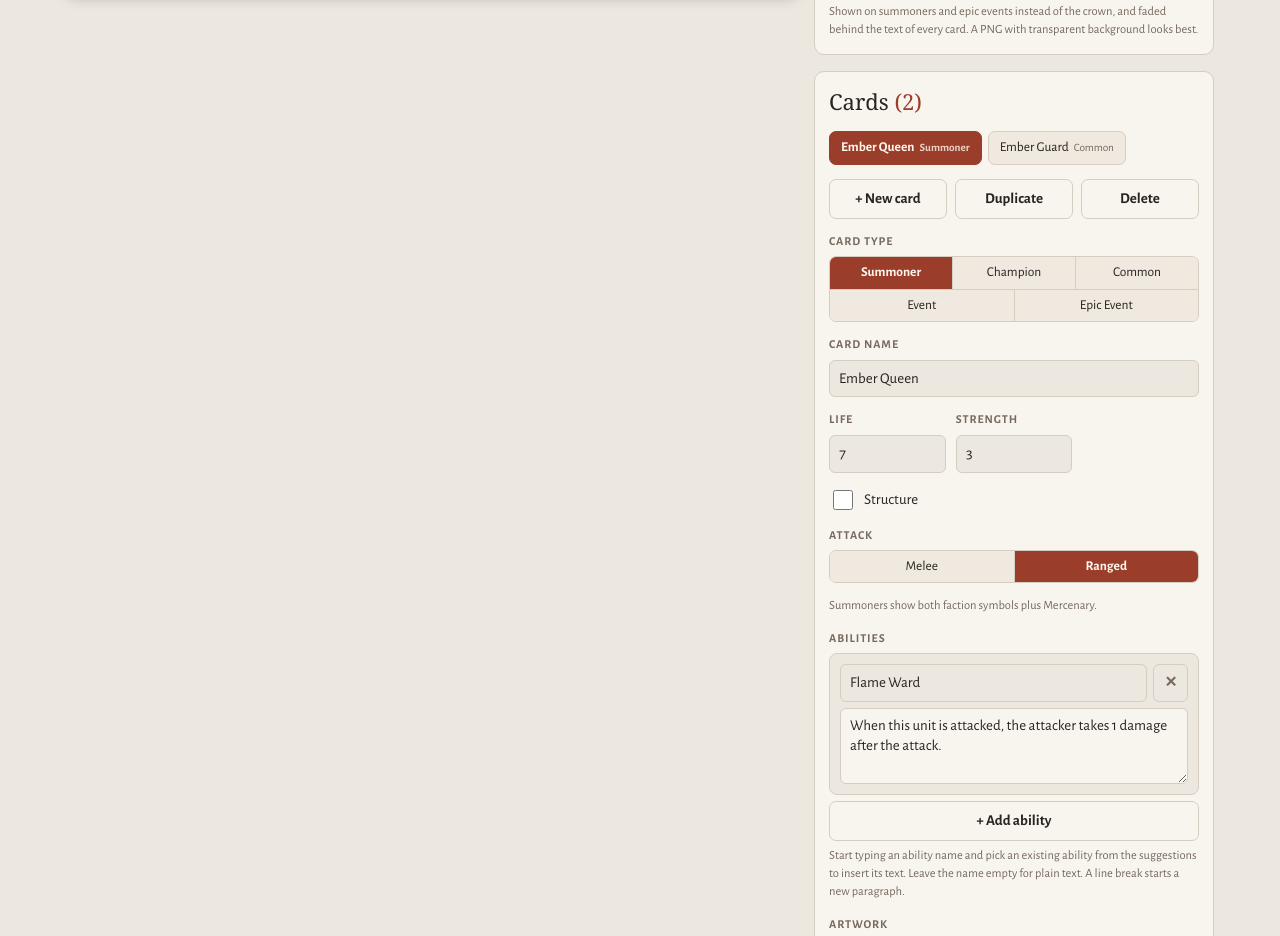
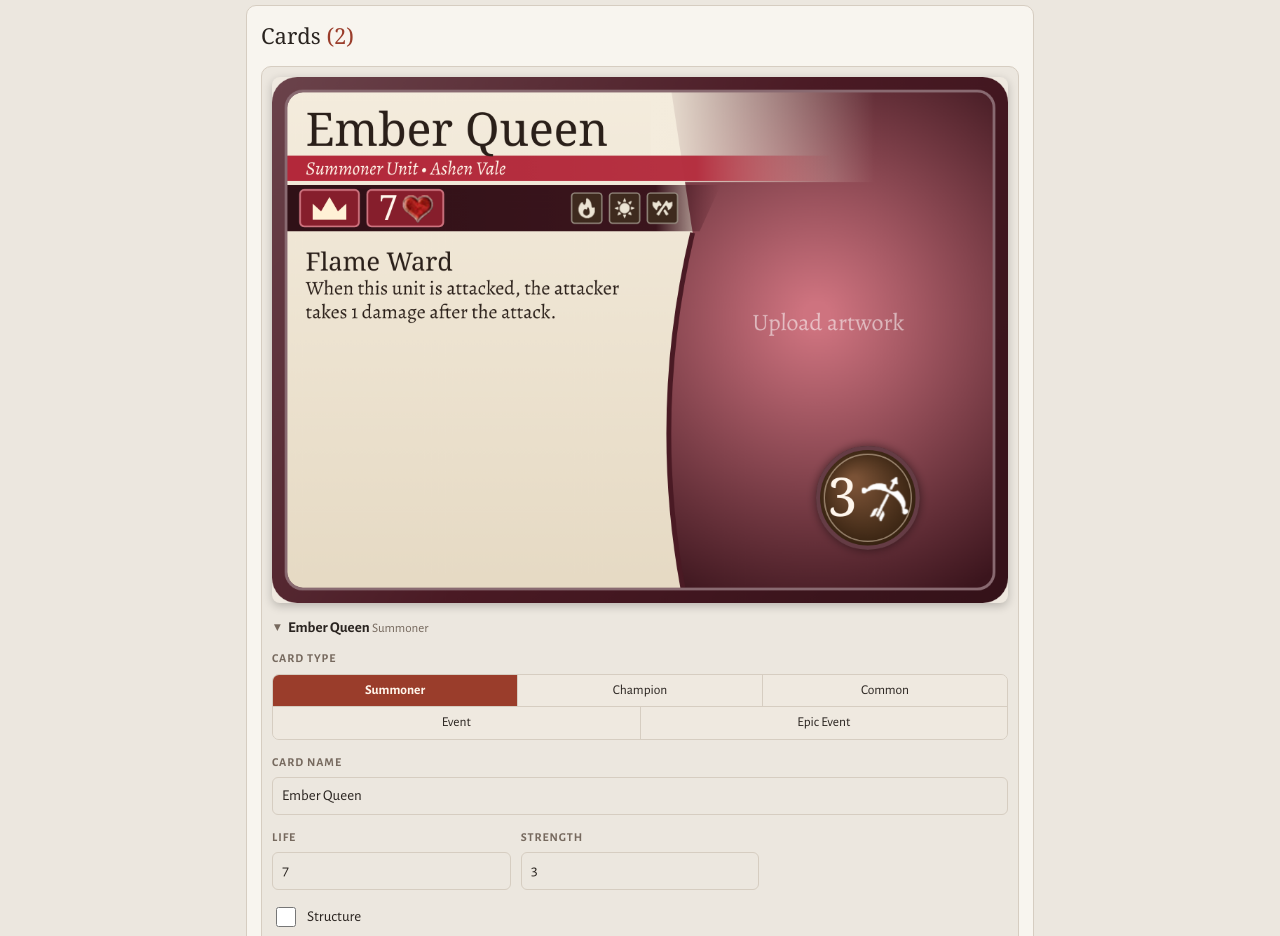
Before and after one commit to hajoku/summonerwars-cardfinder, a plain HTML site: page designer/index.html in a window 1280 px wide. Shown: the part 614-1550 px from the top of the page. Drawn offline with nearby package versions, Linux system fonts and the light colour scheme; a web font is replaced by a local one.

Commit message:
Designer: cards listed one below another, collapsible editors
Co-Authored-By: Claude Opus 5.5 <noreply@anthropic.com>
Claude-Session: https://claude.ai/code/session_01FsSCwS26vJuZxRAr9mUrjX

```diff
--- a/deck.js
+++ b/deck.js
@@ -1,5 +1,5 @@
 (async()=>{
-const D=await fetch('data/cards.json?v=202611171339').then(r=>r.json());
+const D=await fetch('data/cards.json?v=202611171355').then(r=>r.json());
 const BY=Object.fromEntries(D.cards.map(c=>[c.n,c]));
 let DECK={};
 try{DECK=JSON.parse(localStorage.getItem('sw-deck')||'{}')||{};}catch(e){DECK={};}
--- a/designer/designer.css
+++ b/designer/designer.css
@@ -1,22 +1,20 @@
 /* Card designer: preview stays visible (sticky) while editing on a phone; side by side on wide screens */
-.dwrap{max-width:1180px;margin:0 auto;padding:18px max(16px,env(safe-area-inset-right,0px)) 40px max(16px,env(safe-area-inset-left,0px));display:grid;gap:16px;grid-template-columns:minmax(0,1fr);grid-template-areas:"hd" "fac" "stage" "card" "foot"}
-.dhd{grid-area:hd;display:flex;align-items:baseline;gap:14px;flex-wrap:wrap}
-.fac{grid-area:fac}.cardf{grid-area:card}.foot{grid-area:foot}
+.dwrap{max-width:820px;margin:0 auto;padding:18px max(16px,env(safe-area-inset-right,0px)) 40px max(16px,env(safe-area-inset-left,0px));display:grid;gap:16px;grid-template-columns:minmax(0,1fr)}
+.dhd{display:flex;align-items:baseline;gap:14px;flex-wrap:wrap}
 .back{color:var(--accent);font-weight:700;text-decoration:none}
 .back:hover{text-decoration:underline}
-.stage{grid-area:stage;position:sticky;top:0;z-index:5;background:var(--bg);padding:6px 0;align-self:start}
-.stage canvas{display:block;width:100%;height:auto;max-width:760px;margin:0 auto;border-radius:10px;box-shadow:0 4px 14px rgba(0,0,0,.25)}
-.form{background:var(--panel);border:1px solid var(--line);border-radius:10px;padding:14px;display:grid;gap:14px;min-width:0;align-content:start}
-.form h2{font-family:var(--display);font-weight:400;font-size:22px;margin:0}
-@media (min-width:980px){
-  .dwrap{grid-template-columns:minmax(0,1fr) 400px;grid-template-areas:"hd hd" "stage fac" "stage card" "foot foot";align-items:start}
-  .stage{top:12px;padding:0;grid-row:2/4}
-}
-.ctabs{display:flex;flex-wrap:wrap;gap:6px}
-.ctabs button{all:unset;cursor:pointer;padding:6px 11px;border-radius:7px;border:1px solid var(--line);background:var(--chip);font-size:13.5px;max-width:100%;overflow:hidden;text-overflow:ellipsis;white-space:nowrap}
-.ctabs button small{color:var(--muted);margin-left:5px}
-.ctabs button[aria-pressed="true"]{background:var(--accent);border-color:var(--accent);color:var(--stat-ink);font-weight:700}
-.ctabs button[aria-pressed="true"] small{color:inherit;opacity:.8}
+.form,.cards{background:var(--panel);border:1px solid var(--line);border-radius:10px;padding:14px;display:grid;gap:14px;min-width:0;align-content:start}
+.form h2,.cards h2{font-family:var(--display);font-weight:400;font-size:22px;margin:0}
+.clist{display:grid;gap:14px}
+.cblk{border:1px solid var(--line);border-radius:10px;background:var(--bg);padding:10px;display:grid;gap:8px}
+.cblk .pv canvas,.cblk .pv img{display:block;width:100%;height:auto;aspect-ratio:1050/750;border-radius:8px;box-shadow:0 3px 10px rgba(0,0,0,.22);background:var(--chip)}
+.cblk>details>summary{cursor:pointer;list-style:none;display:flex;align-items:center;gap:8px;padding:6px 2px;font-weight:700}
+.cblk>details>summary::-webkit-details-marker{display:none}
+.cblk>details>summary::before{content:"▸";font-size:12px;color:var(--muted);transition:transform .15s}
+.cblk>details[open]>summary::before{transform:rotate(90deg)}
+.cblk>details>summary small{color:var(--muted);font-weight:400}
+.cblk>details>summary .ed{margin-left:auto;color:var(--accent);font-size:13.5px}
+.editor{display:grid;gap:14px;padding-top:6px}
 .three{display:grid;grid-template-columns:repeat(3,1fr);gap:8px}
 .cardsy{display:flex;gap:8px}
 .cardsy .sym{width:48px}
@@ -57,3 +55,5 @@ textarea{resize:vertical;min-height:64px;line-height:1.35}
 .sugg button{all:unset;cursor:pointer;padding:9px 10px;font-size:15px;border-top:1px solid var(--line)}
 .sugg button:first-child{border-top:0}
 .sugg button:hover,.sugg button:focus-visible{background:var(--accent-soft)}
+.cblk>details>summary .nm{flex:1;min-width:0;white-space:nowrap;overflow:hidden;text-overflow:ellipsis}
+.cblk>details[open]>summary .ed{visibility:hidden}
--- a/designer/designer.js
+++ b/designer/designer.js
@@ -51,26 +51,45 @@ function fillFaction(){
   $('facSyN').textContent=`(${F.sy.length}/2)`;$('noLogo').disabled=!F.logo;presetMark();
 }
 function presetMark(){$('presets').querySelectorAll('button').forEach(b=>{const p=PRESETS[b.dataset.i];b.setAttribute('aria-pressed',p[0]===F.c1&&p[1]===F.c2);});}
-$('facName').addEventListener('input',e=>{F.name=e.target.value;changed();});
+$('facName').addEventListener('input',e=>{F.name=e.target.value;changedFac();});
 $('facSy').addEventListener('click',e=>{const b=e.target.closest('.sym');if(!b)return;const s=b.dataset.s;
   if(F.sy.includes(s))F.sy=F.sy.filter(x=>x!==s);else{F.sy=[...F.sy,s];if(F.sy.length>2)F.sy.shift();}
-  fillFaction();fillCardSy();changed();});
-$('presets').addEventListener('click',e=>{const b=e.target.closest('button');if(!b)return;[F.c1,F.c2]=PRESETS[b.dataset.i];fillFaction();changed();});
-$('c1').addEventListener('input',e=>{F.c1=e.target.value;presetMark();changed();});
-$('c2').addEventListener('input',e=>{F.c2=e.target.value;presetMark();changed();});
+  fillFaction();fillCardSy();changedFac();});
+$('presets').addEventListener('click',e=>{const b=e.target.closest('button');if(!b)return;[F.c1,F.c2]=PRESETS[b.dataset.i];fillFaction();changedFac();});
+$('c1').addEventListener('input',e=>{F.c1=e.target.value;presetMark();changedFac();});
+$('c2').addEventListener('input',e=>{F.c2=e.target.value;presetMark();changedFac();});
 $('logo').addEventListener('change',async e=>{const f=e.target.files[0];e.target.value='';if(!f)return;
-  try{F.logo=await readFile(f,512,'image/png');await ready(F.logo);fillFaction();changed();}catch(err){$('msg').textContent='This image could not be read. Try a PNG or JPG.';}});
-$('noLogo').addEventListener('click',()=>{F.logo=null;fillFaction();changed();});
+  try{F.logo=await readFile(f,512,'image/png');await ready(F.logo);fillFaction();changedFac();}catch(err){$('msg').textContent='This image could not be read. Try a PNG or JPG.';}});
+$('noLogo').addEventListener('click',()=>{F.logo=null;fillFaction();changedFac();});
 
-// ---------- card list ----------
-function renderTabs(){
-  $('ctabs').innerHTML=F.cards.map((c,i)=>`<button type="button" data-i="${i}" aria-pressed="${i===F.cur}">${esc(c.name||'Unnamed')}<small>${c.type.replace('Standard Event','Event')}</small></button>`).join('');
+// ---------- card list: every card shows its picture; the one being edited gets the live canvas and the editor ----------
+const SNAP=new Map();   // card id -> object URL of a rendered JPEG
+let OPEN=true;
+function snap(c){return new Promise(ok=>{draw(c);cv.toBlob(b=>{const u=URL.createObjectURL(b),old=SNAP.get(c.id);if(old)URL.revokeObjectURL(old);SNAP.set(c.id,u);
+  const im=document.querySelector(`.cblk[data-id="${c.id}"] .pv img`);if(im)im.src=u;ok();},'image/jpeg',.9);draw();});}
+async function snapOthers(){for(const c of [...F.cards]){if(c===card()||!F.cards.includes(c))continue;await ready(c.img).catch(()=>{});await snap(c);}}
+let resnapT;function changedFac(){changed();clearTimeout(resnapT);resnapT=setTimeout(snapOthers,400);}
+const headHtml=c=>`<span class="nm">${esc(c.name||'Unnamed')} <small>${esc(c.type.replace('Standard Event','Event'))}</small></span><span class="ed">Edit</span>`;
+function renderList(){
+  document.body.append(cv,$('editor'));
+  $('cardList').innerHTML=F.cards.map((c,i)=>{const u=SNAP.get(c.id);return `<article class="cblk" data-id="${c.id}" data-i="${i}"><div class="pv">${i===F.cur?'':`<img alt="${esc(c.name||'Card')}"${u?` src="${u}"`:''}>`}</div><details${i===F.cur&&OPEN?' open':''}><summary>${headHtml(c)}</summary></details></article>`;}).join('');
+  const blk=$('cardList').querySelector(`.cblk[data-i="${F.cur}"]`);
+  blk.querySelector('.pv').appendChild(cv);cv.hidden=false;blk.querySelector('details').appendChild($('editor'));$('editor').hidden=false;
   $('cardN').textContent=`(${F.cards.length})`;$('delCard').disabled=F.cards.length<2;
 }
-$('ctabs').addEventListener('click',e=>{const b=e.target.closest('button');if(!b)return;F.cur=+b.dataset.i;fillCard();changed();});
-$('addCard').addEventListener('click',()=>{F.cards.push(newCard());F.cur=F.cards.length-1;fillCard();changed();$('name').focus();});
-$('dupCard').addEventListener('click',()=>{const c=structuredClone(card());c.id=uid();c.name=(c.name||'Unnamed')+' (copy)';F.cards.splice(F.cur+1,0,c);F.cur++;fillCard();changed();});
-$('delCard').addEventListener('click',()=>{if(F.cards.length<2)return;if(!confirm(`Delete “${card().name||'Unnamed'}”?`))return;F.cards.splice(F.cur,1);F.cur=Math.min(F.cur,F.cards.length-1);fillCard();changed();});
+function updHead(){const s=$('cardList').querySelector(`.cblk[data-i="${F.cur}"] summary`);if(s)s.innerHTML=headHtml(card());}
+async function switchTo(i){
+  const prev=card();F.cur=i;OPEN=true;snap(prev);renderList();fillCard();changed();
+  $('cardList').querySelector(`.cblk[data-i="${i}"]`).scrollIntoView({block:'start',behavior:'smooth'});
+}
+$('cardList').addEventListener('click',e=>{const s=e.target.closest('summary');if(!s)return;e.preventDefault();const i=+s.closest('.cblk').dataset.i;
+  if(i===F.cur){const d=s.parentElement;d.open=!d.open;OPEN=d.open;}else switchTo(i);});
+$('addCard').addEventListener('click',()=>{const prev=card();F.cards.push(newCard({sy:F.sy.slice(0,1)}));F.cur=F.cards.length-1;OPEN=true;snap(prev);renderList();fillCard();changed();
+  $('cardList').querySelector(`.cblk[data-i="${F.cur}"]`).scrollIntoView({block:'start',behavior:'smooth'});});
+$('dupCard').addEventListener('click',()=>{const prev=card(),c=structuredClone(prev);c.id=uid();c.name=(c.name||'Unnamed')+' (copy)';F.cards.splice(F.cur+1,0,c);F.cur++;snap(prev);renderList();fillCard();changed();
+  $('cardList').querySelector(`.cblk[data-i="${F.cur}"]`).scrollIntoView({block:'start',behavior:'smooth'});});
+$('delCard').addEventListener('click',()=>{if(F.cards.length<2)return;const c=card();if(!confirm(`Delete “${c.name||'Unnamed'}”?`))return;
+  const u=SNAP.get(c.id);if(u){URL.revokeObjectURL(u);SNAP.delete(c.id);}F.cards.splice(F.cur,1);F.cur=Math.min(F.cur,F.cards.length-1);renderList();fillCard();changed();});
 
 // ---------- card form ----------
 function fillCardSy(){
@@ -86,7 +105,7 @@ function fillCard(){
   seg('type',c.type);seg('atk',c.atk);
   for(const k of ['name','cost','life','str','phase'])$(k).value=c[k]??'';
   $('struct').checked=!!c.struct;$('zoom').value=c.zoom;$('ox').value=c.ox;$('oy').value=c.oy;
-  renderTabs();renderAbs();fillCardSy();showFields();
+  updHead();renderAbs();fillCardSy();showFields();
 }
 function showFields(){
   const c=card(),u=isUnit(c);
@@ -96,9 +115,9 @@ function showFields(){
   $('abHint').textContent=u?'Start typing an ability name and pick an existing ability from the suggestions to insert its text. Leave the name empty for plain text. A line break starts a new paragraph.':'Start typing an event name in the name field and pick an existing event to insert its text (the name is then removed). Leave the name empty for plain text, or use e.g. ACTIVE.';
   $('imgCtl').hidden=!c.img;$('noImg').disabled=!c.img;
 }
-$('type').addEventListener('click',e=>{const b=e.target.closest('button');if(!b)return;card().type=b.dataset.v;seg('type',b.dataset.v);renderTabs();showFields();renderAbs();fillCardSy();changed();});
+$('type').addEventListener('click',e=>{const b=e.target.closest('button');if(!b)return;card().type=b.dataset.v;seg('type',b.dataset.v);updHead();showFields();renderAbs();fillCardSy();changed();});
 $('atk').addEventListener('click',e=>{const b=e.target.closest('button');if(!b)return;card().atk=b.dataset.v;seg('atk',b.dataset.v);changed();});
-$('name').addEventListener('input',e=>{card().name=e.target.value;renderTabs();changed();});
+$('name').addEventListener('input',e=>{card().name=e.target.value;updHead();changed();});
 $('phase').addEventListener('input',e=>{card().phase=e.target.value;changed();});
 for(const k of ['cost','life','str'])$(k).addEventListener('input',e=>{card()[k]=e.target.value===''?'':Math.max(0,Math.min(99,parseInt(e.target.value,10)||0));changed();});
 $('struct').addEventListener('change',e=>{card().struct=e.target.checked;showFields();changed();});
@@ -112,7 +131,7 @@ $('noImg').addEventListener('click',()=>{card().img=null;showFields();changed();
 
 // abilities + suggestions (own list: the browser's datalist does not show on many phones)
 let TX={abilities:{},events:{}};
-fetch('texts.json?v=202611171339').then(r=>r.json()).then(j=>{TX=j;}).catch(()=>{});
+fetch('texts.json?v=202611171355').then(r=>r.json()).then(j=>{TX=j;}).catch(()=>{});
 const srcTx=()=>isUnit(card())?TX.abilities:TX.events;
 function pick(box,key){
   const c=card(),a=c.abs[box.dataset.i];a.t=srcTx()[key];a.n=isUnit(c)?key:'';
@@ -155,7 +174,7 @@ $('zip').addEventListener('click',async()=>{
 });
 $('saveJson').addEventListener('click',()=>dl(new Blob([JSON.stringify({swFaction:1,...F})],{type:'application/json'}),slug(F.name||'faction')+'.json'));
 $('loadJson').addEventListener('change',async e=>{const f=e.target.files[0];e.target.value='';if(!f)return;
-  try{const o=JSON.parse(await f.text());F=normalize(o);await Promise.all([F.logo,...F.cards.map(c=>c.img)].map(s=>ready(s).catch(()=>{})));fillAll();changed();$('msg').textContent='Faction loaded.';}
+  try{const o=JSON.parse(await f.text());F=normalize(o);await Promise.all([F.logo,...F.cards.map(c=>c.img)].map(s=>ready(s).catch(()=>{})));fillAll();changed();snapOthers();$('msg').textContent='Faction loaded.';}
   catch(err){$('msg').textContent='This file is not a saved faction.';}});
 $('newFac').addEventListener('click',()=>{if(!confirm('Start a new faction? All cards of the current faction will be replaced. Save it first if you want to keep it.'))return;
   F={name:'',sy:[],c1:PRESETS[2][0],c2:PRESETS[2][1],logo:null,cur:0,cards:[newCard({type:'Summoner',cost:'',life:6,str:2})]};fillAll();changed();});
@@ -167,7 +186,7 @@ function normalize(o){
     f.cards=[newCard({type:o.type,name:o.name,cost:o.cost,life:o.life,str:o.str,atk:o.atk,phase:o.phase,struct:!!o.struct,abs:o.abs||[],img:o.img||null,zoom:o.zoom||100,ox:o.ox||0,oy:o.oy||0,sy:null})];f.cur=0;return f;}
   throw new Error('unknown format');
 }
-function fillAll(){fillFaction();fillCard();}
+function fillAll(){for(const u of SNAP.values())URL.revokeObjectURL(u);SNAP.clear();OPEN=true;fillFaction();renderList();fillCard();}
 
 // minimal ZIP writer (stored, no compression; PNGs are already compressed)
 const CRC=(()=>{const t=new Uint32Array(256);for(let n=0;n<256;n++){let c=n;for(let k=0;k<8;k++)c=c&1?0xEDB88320^(c>>>1):c>>>1;t[n]=c>>>0;}return t;})();
@@ -305,6 +324,6 @@ function draw(C=card()){
   fillAll();draw();
   await Promise.all([F.logo,...F.cards.map(c=>c.img)].map(s=>ready(s).catch(()=>{})));draw();
   try{await Promise.all([document.fonts.load(`66px "Pirata One"`),document.fonts.load('28px Alegreya'),document.fonts.load('italic 28px Alegreya')]);}catch(e){}
-  draw();
+  draw();await Promise.all([...Object.values(symImg),...Object.values(ICON)].map(i=>i.complete?0:new Promise(r=>{i.addEventListener('load',r);i.addEventListener('error',r);})));snapOthers();
 })();
 })();
--- a/designer/index.html
+++ b/designer/index.html
@@ -7,8 +7,8 @@
 <meta name="description" content="Design your own fan-made Summoner Wars style faction: faction name, deck symbols, colors and logo, then any number of cards with stats, abilities and your own artwork. Download as PNG or ZIP.">
 <link rel="icon" href="../img/symbols/Mercenary.png">
 <link rel="stylesheet" href="https://fonts.googleapis.com/css2?family=Pirata+One&family=Alegreya:ital,wght@0,400;0,500;1,400&family=Alegreya+Sans:wght@400;500;700&display=swap">
-<link rel="stylesheet" href="../style.css?v=202611171339">
-<link rel="stylesheet" href="designer.css?v=202611171339">
+<link rel="stylesheet" href="../style.css?v=202611171355">
+<link rel="stylesheet" href="designer.css?v=202611171355">
 </head>
 <body>
 <div class="dwrap">
@@ -34,19 +34,21 @@
       <p class="hint">Shown on summoners and epic events instead of the crown, and faded behind the text of every card. A PNG with transparent background looks best.</p></div>
   </section>
 
-  <section class="stage" aria-label="Card preview">
-    <canvas id="cv" width="1050" height="750" role="img" aria-label="Card preview"></canvas>
+  <section class="cards" aria-labelledby="cardH">
+    <h2 id="cardH">Cards <span class="grpn" id="cardN"></span></h2>
+    <div id="cardList" class="clist"></div>
+    <div class="acts">
+      <button type="button" class="reset primary" id="addCard">+ New card</button>
+      <button type="button" class="reset primary" id="zip">Download all (ZIP)</button>
+      <button type="button" class="reset" id="saveJson">Save faction</button>
+      <label class="reset file">Load faction<input type="file" id="loadJson" accept=".json,application/json"></label>
+      <button type="button" class="reset wide" id="newFac">New faction</button>
+    </div>
+    <p class="hint" id="msg" aria-live="polite"></p>
   </section>
 
-  <section class="form cardf" aria-labelledby="cardH">
-    <h2 id="cardH">Cards <span class="grpn" id="cardN"></span></h2>
-    <div class="ctabs" id="ctabs" aria-label="Cards of this faction"></div>
-    <div class="three">
-      <button type="button" class="reset" id="addCard">+ New card</button>
-      <button type="button" class="reset" id="dupCard">Duplicate</button>
-      <button type="button" class="reset" id="delCard">Delete</button>
-    </div>
-
+  <canvas id="cv" width="1050" height="750" role="img" aria-label="Card preview" hidden></canvas>
+  <div class="editor" id="editor" hidden>
     <div class="grp"><div class="lbl">Card type</div>
       <div class="seg wrapseg" id="type">
         <button type="button" data-v="Summoner" aria-pressed="false">Summoner</button>
@@ -90,20 +92,17 @@
       </div>
       <p class="hint">Only use artwork you made yourself or are allowed to use. Images stay on your device.</p></div>
 
-    <div class="acts">
-      <button type="button" class="reset primary" id="png">Download this card</button>
-      <button type="button" class="reset primary" id="zip">Download all (ZIP)</button>
-      <button type="button" class="reset" id="saveJson">Save faction</button>
-      <label class="reset file">Load faction<input type="file" id="loadJson" accept=".json,application/json"></label>
-      <button type="button" class="reset wide" id="newFac">New faction</button>
+    <div class="three">
+      <button type="button" class="reset" id="png">Download</button>
+      <button type="button" class="reset" id="dupCard">Duplicate</button>
+      <button type="button" class="reset" id="delCard">Delete</button>
     </div>
-    <p class="hint" id="msg" aria-live="polite"></p>
-  </section>
+  </div>
 
   <footer class="foot">
     <p>Unofficial fan-made tool for designing custom cards. Not affiliated with or endorsed by Plaid Hat Games. Summoner Wars, the deck symbols and the stat icons © Plaid Hat Games. Your designs are saved only in this browser.</p>
   </footer>
 </div>
-<script src="designer.js?v=202611171339"></script>
+<script src="designer.js?v=202611171355"></script>
 </body>
 </html>
```
Also changed, not shown: index.html (+3 -3 lines).
